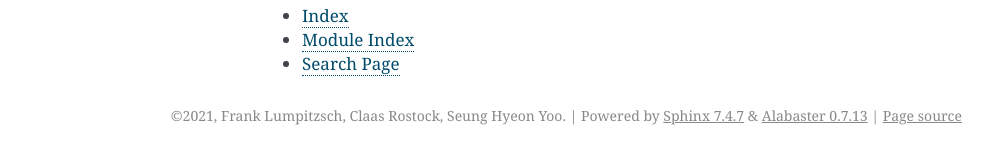
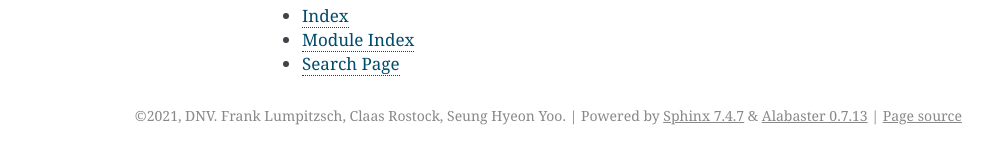
Before and after one commit to dnv-opensource/dictIO, a Sphinx documentation site: the page built from docs/source/index.rst, in a window 1280 px wide. Shown: the part 760-912 px from the top of the page, without its empty margins (148-1141 px from the left). Built offline with Sphinx 7.4.7, drawn with Linux system fonts in a browser that asks for light colours.

Commit message:
Sphinx documentation: minor changes

```diff
--- a/docs/source/conf.py
+++ b/docs/source/conf.py
@@ -12,13 +12,14 @@
 #
 import os
 import sys
-# sys.path.insert(0, os.path.abspath('.'))
+
+
 sys.path.insert(0, os.path.abspath('../../src'))
 
 # -- Project information -----------------------------------------------------
 
 project = 'dictIO'
-copyright = '2021, Frank Lumpitzsch, Claas Rostock, Seung Hyeon Yoo'
+copyright = '2021, DNV. Frank Lumpitzsch, Claas Rostock, Seung Hyeon Yoo'
 author = 'Frank Lumpitzsch, Claas Rostock, Seung Hyeon Yoo'
 
 # The full version, including alpha/beta/rc tags
--- a/requirements.txt
+++ b/requirements.txt
@@ -2,7 +2,8 @@ pytest>=6.2.5
 yapf>=0.31.0
 flake8>=4.0.1
 pep8-naming>=0.12.1
+Sphinx>=4.2.0
+myst-parser>=0.15.2
+
 lxml>=4.6.4
 jsonschema>=4.2.1
-Sphinx>=4.2.0
-myst-parser>=0.15.2
```
